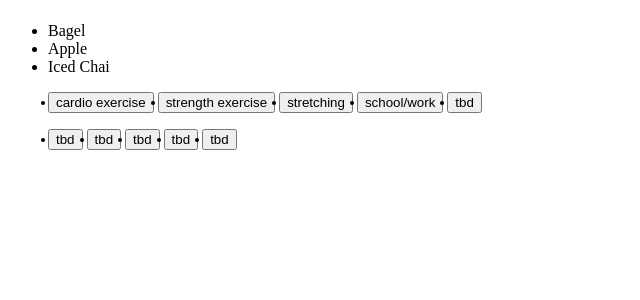
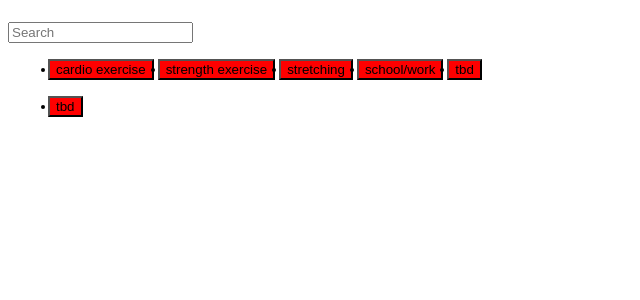
Before and after one commit to crowelladrianna/hackher2023, a PHP site: page / in a window 1280 px wide. Shown: the part 164-464 px from the top of the page, without its empty margins (0-640 px from the left). Run offline with PHP 8.4, Linux system fonts and the light colour scheme.

Commit message:
refactored to put javascript in separate file from html, made buttons clickable, started search bar functionality

```diff
--- a/index.html
+++ b/index.html
@@ -4,68 +4,42 @@
         <title>HackHer 2023</title>
         <link rel="stylesheet" type="text/css" href="mystyle.css">
     </head>
-    <body>
+    <body onload="onload()">
         <div class="container">
             <div class="header">
                 <h1>Name TBD</h1>
             </div>
             <div class="info">
                 <!--Search bar-->
-                <div class="searchbar"></div>
+                <div class="searchbar">
+                    <input id="searchbar" autocomplete="off" onkeyup="search()" type="text" name="search" placeholder="Search">
+                    <div id="options_list"></div>
+                </div>
 
                 <!--Food-->
                 <div class="food">
                     <ul class="list" id="food_list"></ul>
-                    <script>
-                        let food_names = ["Bagel", "Apple", "Iced Chai"];
-
-                        let list = document.getElementById("food_list");
-                        food_names.forEach((item) => {
-                          let li = document.createElement("li");
-                          li.innerText = item;
-                          list.appendChild(li);
-                        });
-                    </script>
                 </div>
 
                 <!--Activities-->
                 <div class="activities">
                     <ul class="select">
-                        <button><li class="selectable unclicked">cardio exercise</li></button>
-                        <button><li class="selectable unclicked">strength exercise</li></button>
-                        <button><li class="selectable unclicked">stretching</li></button>
-                        <button><li class="selectable unclicked">school/work</li></button>
-                        <button><li class="selectable unclicked">tbd</li></button>
+                        <button class="unclicked selectable"><li>cardio exercise</li></button>
+                        <button class="unclicked selectable"><li>strength exercise</li></button>
+                        <button class="unclicked selectable"><li>stretching</li></button>
+                        <button class="unclicked selectable"><li>school/work</li></button>
+                        <button class="unclicked selectable"><li>tbd</li></button>
                     </ul>
                 </div>
-                <script>
-                    var buttons = document.getElementsByClassName("selectable");
-                    for(button of buttons){
-                        button.onclick = change_color(this);
-                    }
-                    function change_color(element){
-                        if(element.classList.contains("unclicked")){
-                            element.classList.remove("unclicked");
-                            element.classList.add("clicked");
-                        }
-                        else{
-                            element.classList.remove("clicked");
-                            element.classList.add("unclicked")
-                        }
-                    }
-                </script>
 
                 <!--Symptoms-->
                 <div class="symptoms">
                     <ul class="select">
-                        <button><li class="selectable unclicked">tbd</li></button>
-                        <button><li class="selectable unclicked">tbd</li></button>
-                        <button><li class="selectable unclicked">tbd</li></button>
-                        <button><li class="selectable unclicked">tbd</li></button>
-                        <button><li class="selectable unclicked">tbd</li></button>
+                        <button class="unclicked selectable"><li>tbd</li></button>
                     </ul>
                 </div>
             </div>
         </div>
+        <script src="scripts.js"></script>
     </body>
 </html>
--- a/mystyle.css
+++ b/mystyle.css
@@ -1,9 +1,20 @@
-button { background: #red;}
-button:focus, button:active {background: green;}
-
+button.unclicked {
+    background: red;
+}
+button.clicked {
+    background: blue;
+}
 h1 {
     font-size: 2em;
     padding-top: 100px;
     width: 100%;
     font-family: 'Open Sans',Verdana,Sans-Serif;
-  }
+}
+
+input[type=text] {
+    -webkit-transition: width 0.15s ease-in-out;
+    transition: width 0.15s ease-in-out;
+}
+#options_list{
+    display: none;
+}
--- /dev/null
+++ b/scripts.js
@@ -0,0 +1,61 @@
+function onload(){
+    button_clicking();
+    loadSearchData();
+}
+
+function button_clicking(){
+    let buttons = document.getElementsByClassName("selectable");
+    for(let button of buttons){
+        button.addEventListener("click", function() {
+            if(this.classList.contains("unclicked")){
+                this.classList.remove("unclicked");
+                this.classList.add("clicked");
+            }
+            else{
+                this.classList.remove("clicked");
+                this.classList.add("unclicked");
+            }
+        });
+    }
+}
+
+function loadSearchData(){
+    let foods_available = ["Bagel", "Apple", "Iced Chai", "Coffee"];
+    let options_list = document.getElementById('options_list');
+    foods_available.forEach((item) => {
+        let li = document.createElement("li");
+        li.classList.add("food_item")
+        li.innerText = item;
+        options_list.appendChild(li);
+    })
+}
+
+function search(){
+    let listContainer = document.getElementById('options_list');
+    let listItems = document.getElementsByClassName('food_item');
+    let input = document.getElementById('searchbar').value
+    input = input.toLowerCase();
+    let noResults = true;
+    for (i = 0; i < listItems.length; i++) {
+        if (!listItems[i].innerHTML.toLowerCase().includes(input) || input === "") {
+            listItems[i].style.display="none";
+            continue;
+        }
+        else {
+            listItems[i].style.display="flex";
+            noResults = false;
+        }
+    }
+    listContainer.style.display = noResults ? "none" : "block";
+}
+
+function populate_food(){
+    let food_names = ["Bagel", "Apple", "Iced Chai"];
+
+    let list = document.getElementById("food_list");
+    food_names.forEach((item) => {
+      let li = document.createElement("li");
+      li.innerText = item;
+      list.appendChild(li);
+    });
+}
```
